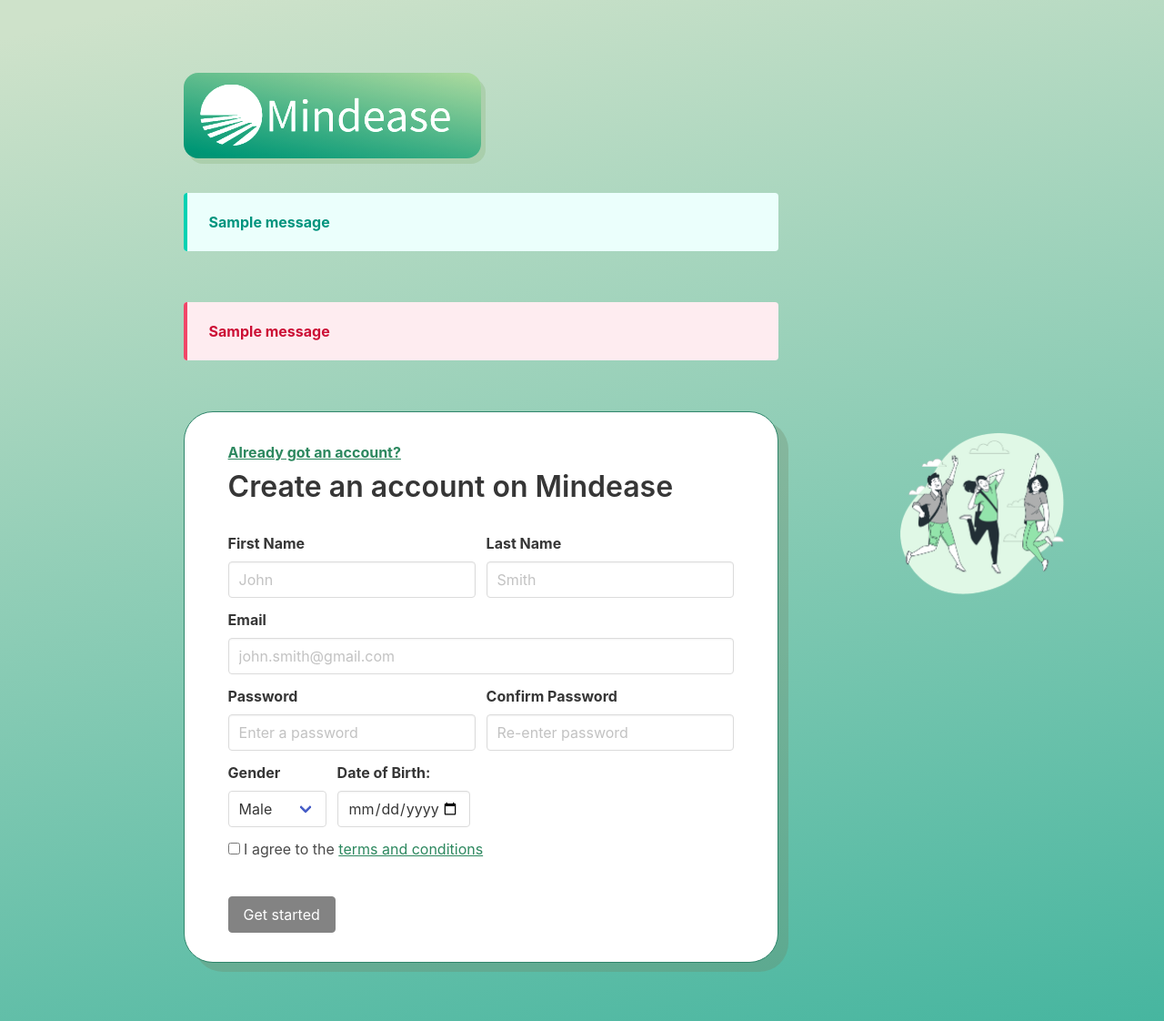
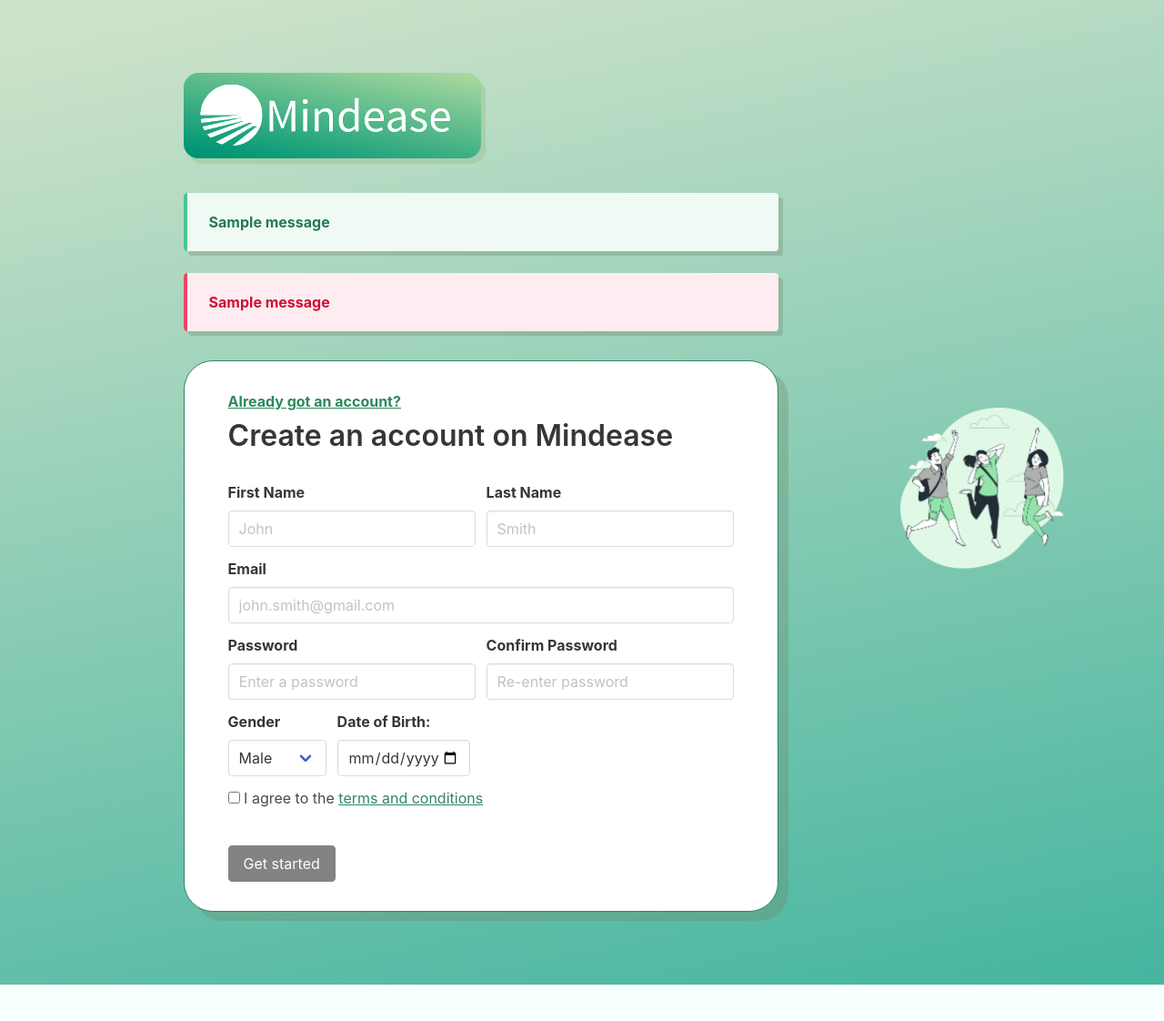
Before and after one commit to alcompilor/mindease, a Flask app: page /register in a window 1280 px wide. Shown: the top 1122 px of the page at 91% size. After the commit the page ends 1082 px from the top, so only its background shows below. Run offline with Flask 2, Linux system fonts and the light colour scheme; one stand-in notice (Sample message) is shown.

Commit message:
Frontend (#28)
* static + templates first commit

* updated static + templates

* updated register ui

* updated static + templates

* updated static + templates

* updated static + templates

* updated static + templates

* updated register

* updated register

* updated register

* first release static + templates

* updated register.html

* fixed messages in register.html

---------

Co-authored-by: Ahmed Abbasi <ahmed-abbasi@outlook.com>

```diff
--- a/static/css/main.css
+++ b/static/css/main.css
@@ -248,3 +248,9 @@ html {
   color: #fff;
   text-decoration: underline;
 }
+
+/* MESSAGES */
+
+.msg-shadow {
+  box-shadow: 5px 5px 0px 0px #6e866852;
+}
--- a/templates/register.html
+++ b/templates/register.html
@@ -7,15 +7,19 @@
         id="register-logo"
       />
     </a>
-    {% for message in get_flashed_messages() %}
-    <article class="message is-primary">
+    <div id="register-notifications">
+      {% with successes = get_flashed_messages(category_filter=["success"]) %}
+      {% if successes %}
+      <article class="message is-success msg-shadow">
         <div class="message-body">
-        <strong>{{ message }}</strong>
+          {%- for msg in successes %}
+          <strong>{{ msg }}</strong>
+          {% endfor -%}
         </div>
       </article>
-    {% endfor %} {% with errors =
+      {% endif %} {% endwith %} {% with errors =
       get_flashed_messages(category_filter=["error"]) %} {% if errors %}
-    <article class="message is-danger">
+      <article class="message is-danger msg-shadow">
         <div class="message-body">
           {%- for msg in errors %}
           <strong>{{ msg }}</strong>
@@ -24,12 +28,13 @@
       </article>
       {% endif %} {% endwith %} {% for field in data.register_form.errors %} {%
       for error in data.register_form.errors[field] %}
-    <article class="message is-danger">
+      <article class="message is-danger msg-shadow">
         <div class="message-body">
           <strong>{{ error }}</strong>
         </div>
       </article>
       {% endfor %} {% endfor %}
+    </div>
     <div id="register">
       <a id="register-link" href="/login"
         ><strong>Already got an account?</strong></a
```
Lines whose indentation alone changed are shown as unchanged.
